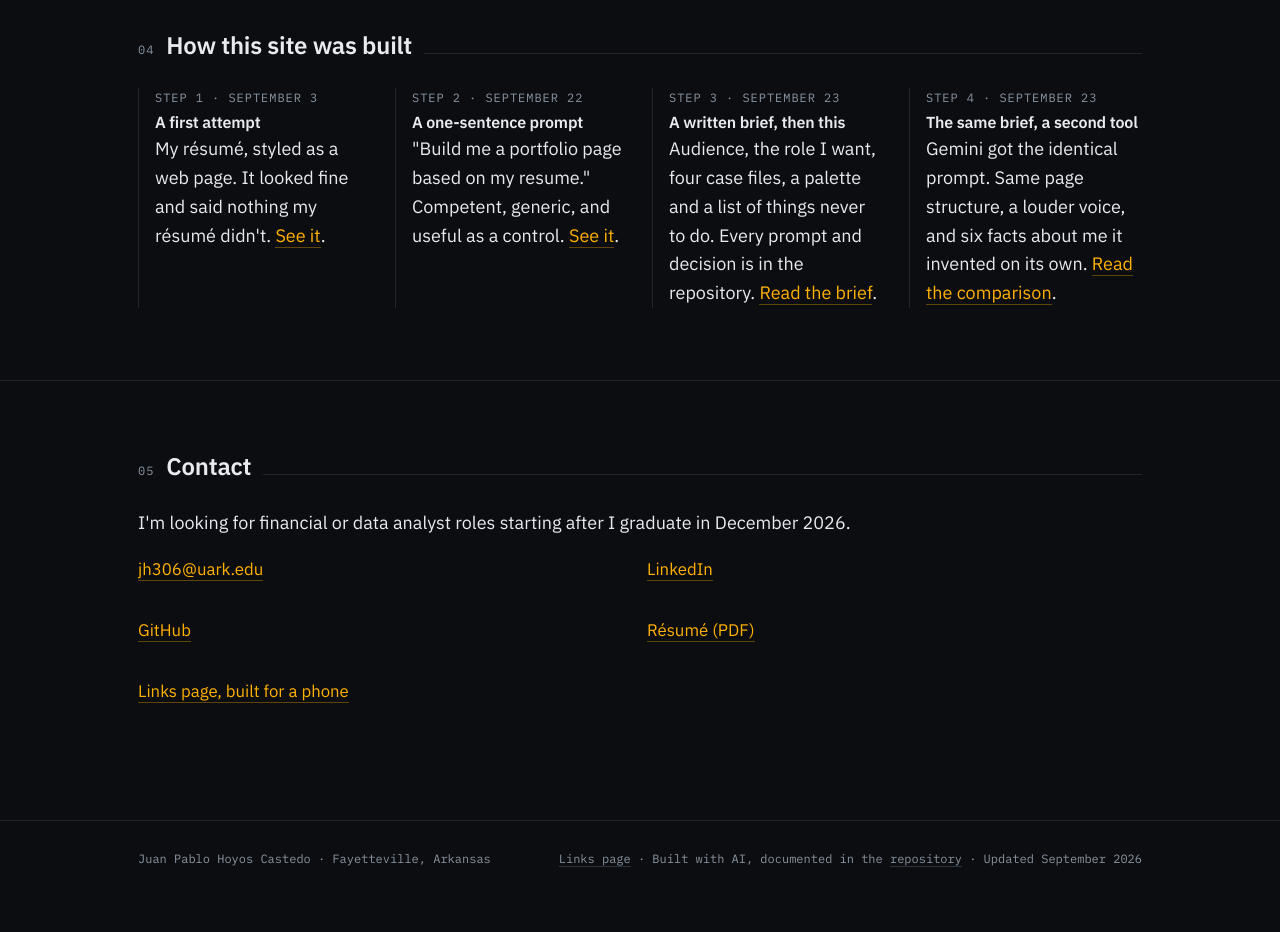
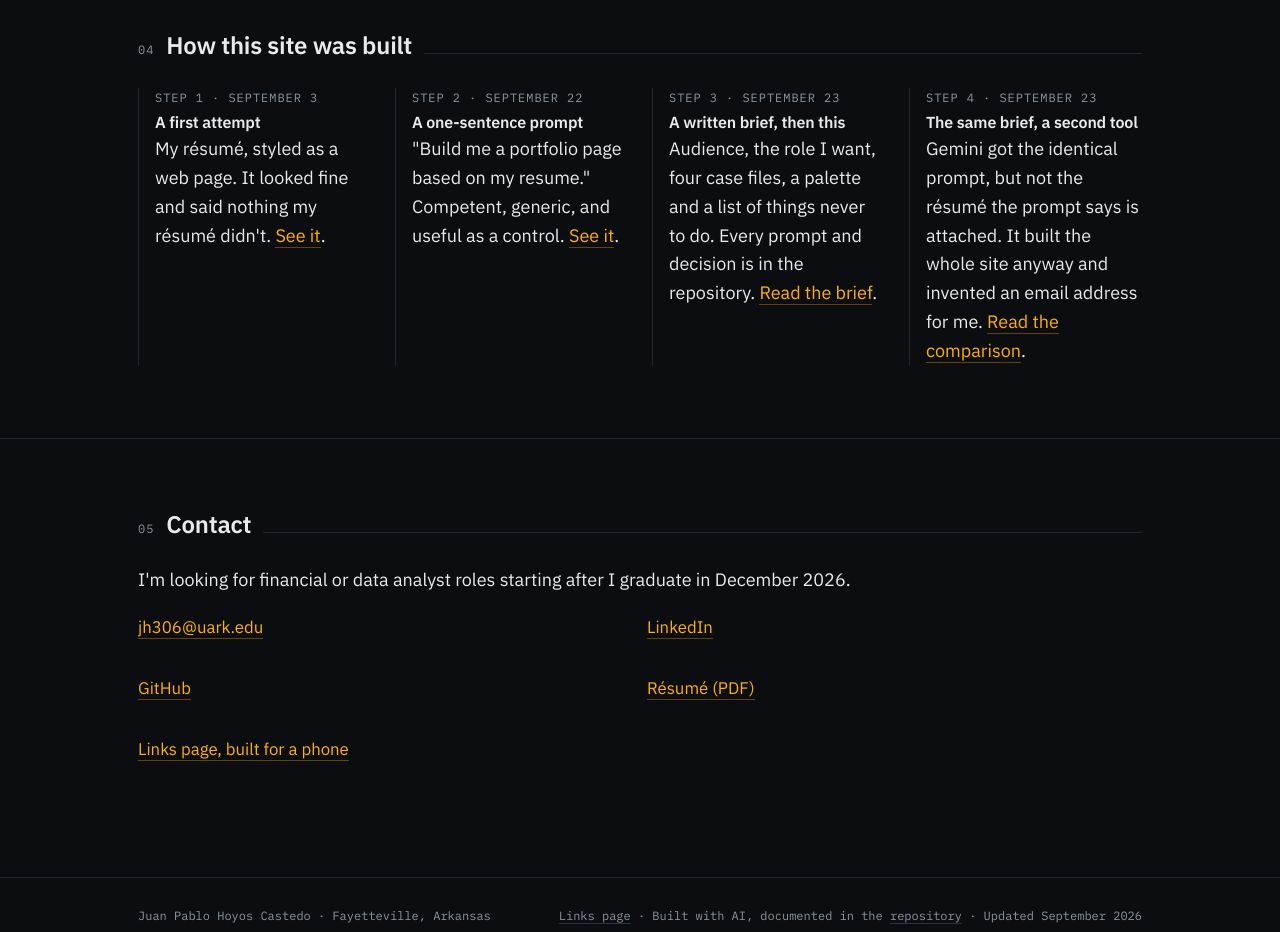
Before and after one commit to Juanpablohoyosc/juanpablohoyosc.github.io, a plain HTML site: page index.html in a window 1280 px wide. Shown: the part 4900-5832 px from the top of the page. Drawn offline with Linux system fonts and the light colour scheme.

Commit message:
Correct the comparison: the résumé was never attached to the Gemini run
Juan Pablo pasted the prompt alone. The prompt's first line says the résumé
is attached and is the only source of facts, and Gemini built the full site
regardless — ten TODOs, six invented details, including an email address that
appears nowhere in the prompt. Reframed as the finding it is, with the
uncontrolled variable stated openly rather than hidden.

Also corrects an earlier claim of mine: the prompt never specified an email
address, so Gemini invented from nothing rather than overriding an instruction.

Co-Authored-By: Claude Opus 5 <noreply@anthropic.com>
Claude-Session: https://claude.ai/code/session_01W3hAj6nRpNaYg45rHncnvo

```diff
--- a/index.html
+++ b/index.html
@@ -346,7 +346,7 @@
         <div class="step">
           <span class="mono">Step 4 · September 23</span>
           <h3>The same brief, a second tool</h3>
-          <p>Gemini got the identical prompt. Same page structure, a louder voice, and six facts about me it invented on its own. <a href="https://github.com/Juanpablohoyosc/juanpablohoyosc.github.io/blob/main/process/03-comparisons/comparison.md">Read the comparison</a>.</p>
+          <p>Gemini got the identical prompt, but not the résumé the prompt says is attached. It built the whole site anyway and invented an email address for me. <a href="https://github.com/Juanpablohoyosc/juanpablohoyosc.github.io/blob/main/process/03-comparisons/comparison.md">Read the comparison</a>.</p>
         </div>
       </div>
     </div>
```
Also changed, not shown: process/screenshots/v3-home-1200.png, process/screenshots/v3-home-390.png, 6 other files.
